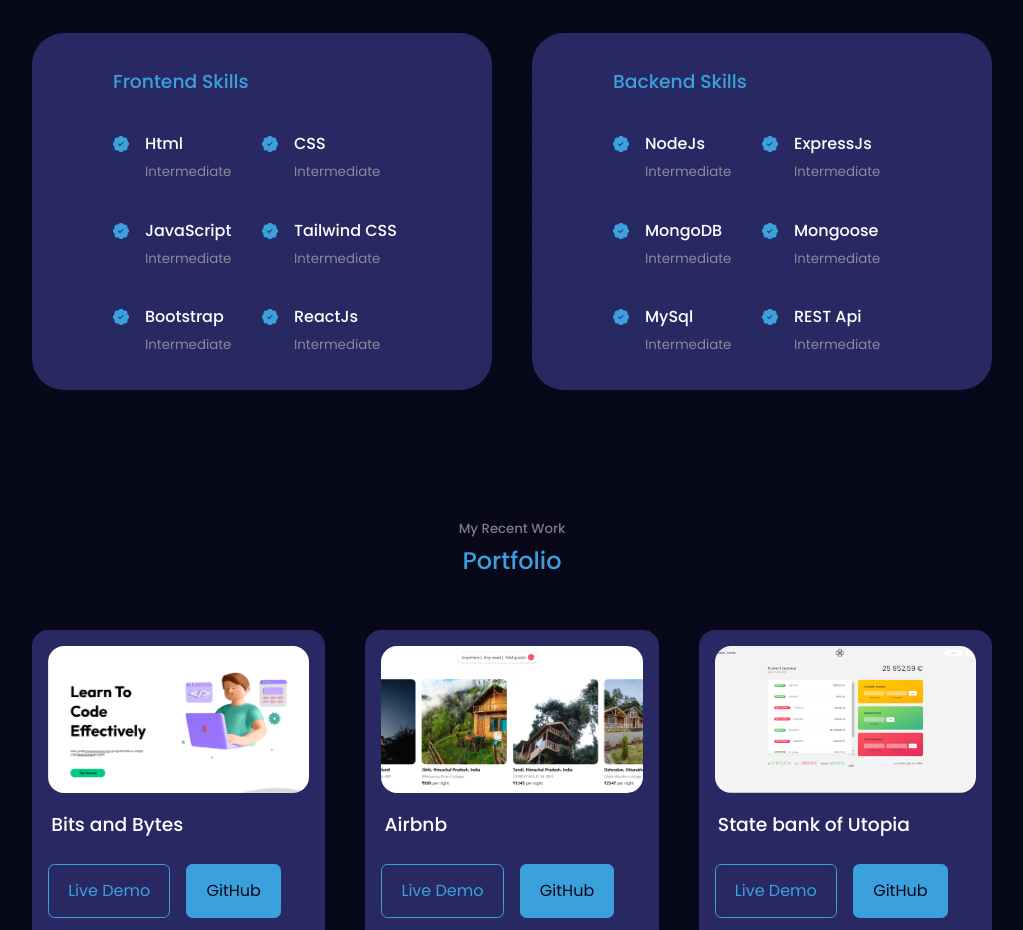
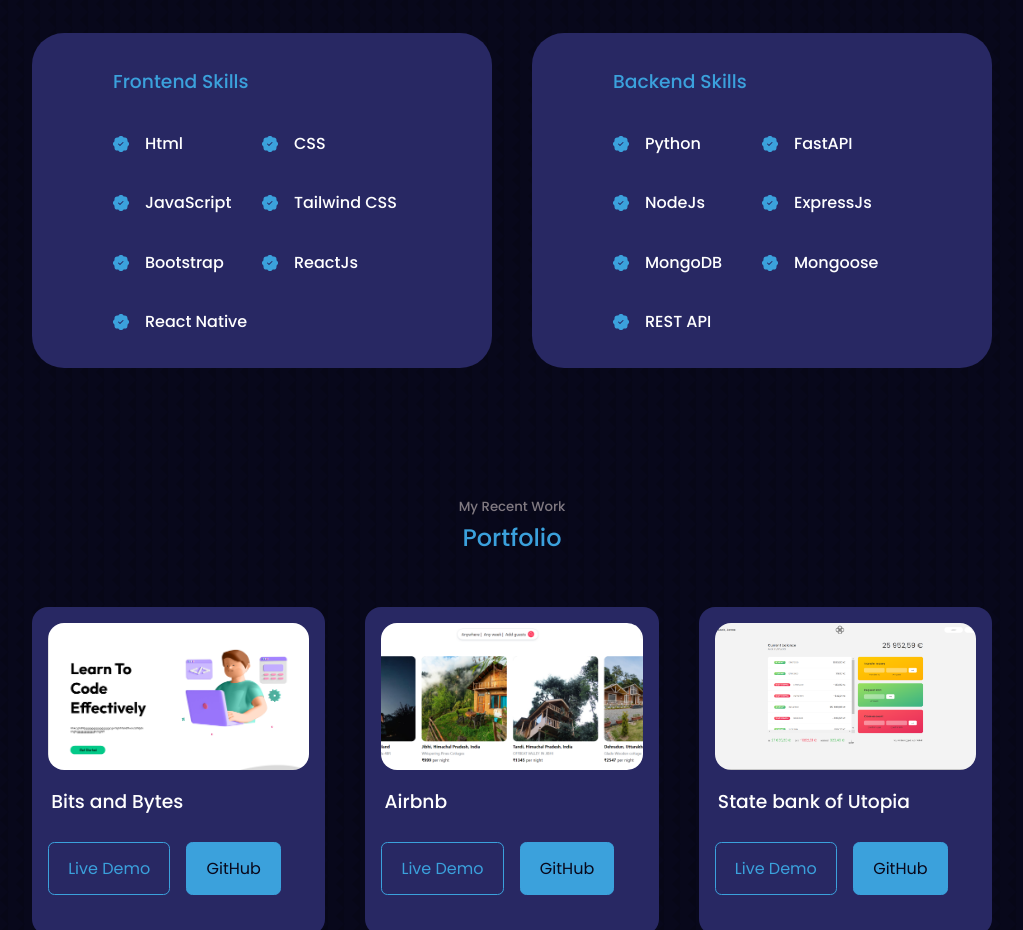
Before and after one commit to utopian-coder/Portfolio-Website-2.0, a React (Create React App) app: page / in a window 1280 px wide. Shown: the part 1700-2630 px from the top of the page, without its empty margins (128-1151 px from the left). Built offline with nearby package versions, Linux system fonts and the light colour scheme.

Commit message:
Update Experience details.

```diff
--- a/src/components/Experience/ExperienceDetails.jsx
+++ b/src/components/Experience/ExperienceDetails.jsx
@@ -5,54 +5,49 @@ import "./ExperienceDetails.css";
 const experienceFrontend = [
   {
     skill: "Html",
-    mastery: "Intermediate",
   },
   {
     skill: "CSS",
-    mastery: "Intermediate",
   },
   {
     skill: "JavaScript",
-    mastery: "Intermediate",
   },
   {
     skill: "Tailwind CSS",
-    mastery: "Intermediate",
   },
   {
     skill: "Bootstrap",
-    mastery: "Intermediate",
   },
   {
     skill: "ReactJs",
-    mastery: "Intermediate",
+  },
+  {
+    skill: "React Native",
   },
 ];
 
 const experienceBackend = [
   {
+    skill: "Python",
+  },
+  {
+    skill: "FastAPI",
+  },
+
+  {
     skill: "NodeJs",
-    mastery: "Intermediate",
   },
   {
     skill: "ExpressJs",
-    mastery: "Intermediate",
   },
   {
     skill: "MongoDB",
-    mastery: "Intermediate",
   },
   {
     skill: "Mongoose",
-    mastery: "Intermediate",
   },
   {
-    skill: "MySql",
-    mastery: "Intermediate",
-  },
-  {
-    skill: "REST Api",
-    mastery: "Intermediate",
+    skill: "REST API",
   },
 ];
 
@@ -62,7 +57,6 @@ export const ExperienceDetailsFrontend = () => {
       <BsPatchCheckFill className='experience-details-icon' />
       <div>
         <h4>{exp.skill}</h4>
-        <small className='text-light'>{exp.mastery}</small>
       </div>
     </article>
   ));
@@ -74,7 +68,6 @@ export const ExperienceDetailsBackend = () => {
       <BsPatchCheckFill className='experience-details-icon' />
       <div>
         <h4>{exp.skill}</h4>
-        <small className='text-light'>{exp.mastery}</small>
       </div>
     </article>
   ));
```
